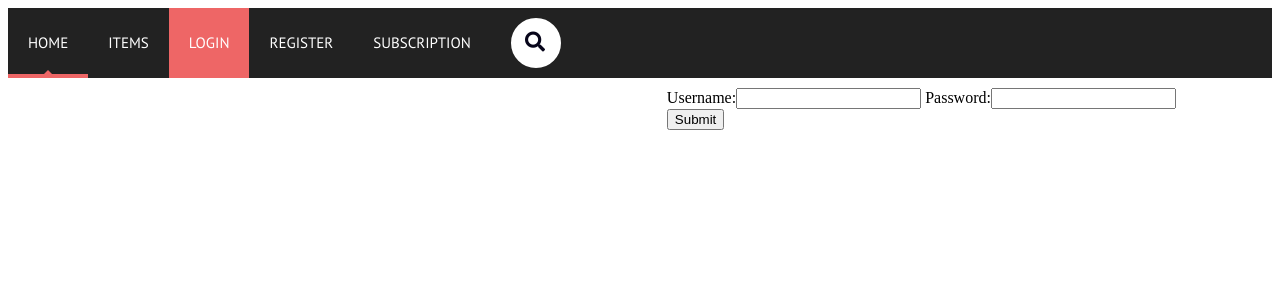
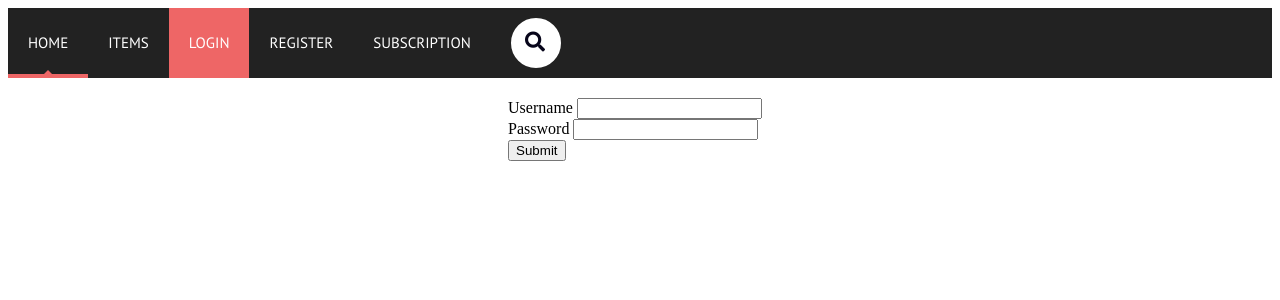
Before and after one commit to SqpuHkS/eCommerce_project, a Django app: page /login/ in a window 1280 px wide. Shown: the top 300 px of the page. Run offline with Django 3.2, Linux system fonts and the light colour scheme; some libraries are stand-ins or nearby versions.

Commit message:
fix the login and register forms

```diff
--- a/items/templates/items/login.html
+++ b/items/templates/items/login.html
@@ -6,7 +6,7 @@
 {% endblock %}
 
 {% block base_head %}
-    <link rel="stylesheet" href="{% static 'css/items/register_and_login.css' %}">
+    <link rel="stylesheet" href="{% static 'css/eCommerce/register_and_login.css' %}">
 {% endblock %}
 
 {% block content %}
@@ -14,7 +14,10 @@
     <form method="post">
         {% csrf_token %}
 
-        {{ form }}<br>
+        {% for f in form %}
+            {{ f.name.title }}
+            {{ f }} <br>
+        {% endfor %}
 
 
         <button type="submit"
--- a/items/templates/items/register.html
+++ b/items/templates/items/register.html
@@ -6,7 +6,7 @@
 {% endblock %}
 
 {% block base_head %}
-    <link rel="stylesheet" href="{% static 'css/items/register_and_login.css' %}">
+    <link rel="stylesheet" href="{% static 'css/eCommerce/register_and_login.css' %}">
 {% endblock %}
 
 {% block content %}
--- /dev/null
+++ b/static/css/eCommerce/register_and_login.css
@@ -0,0 +1,7 @@
+.register-and-login-block{
+    margin-top: 20px;
+    margin-right: 10px;
+    display: flex;
+    align-items: center;
+    justify-content: center;
+}
--- a/static/css/items/register_and_login.css
+++ /dev/null
@@ -1,6 +0,0 @@
-.register-and-login-block{
-    margin: 10px;
-    display: flex;
-    align-items: center;
-    justify-content: center
-}
```
